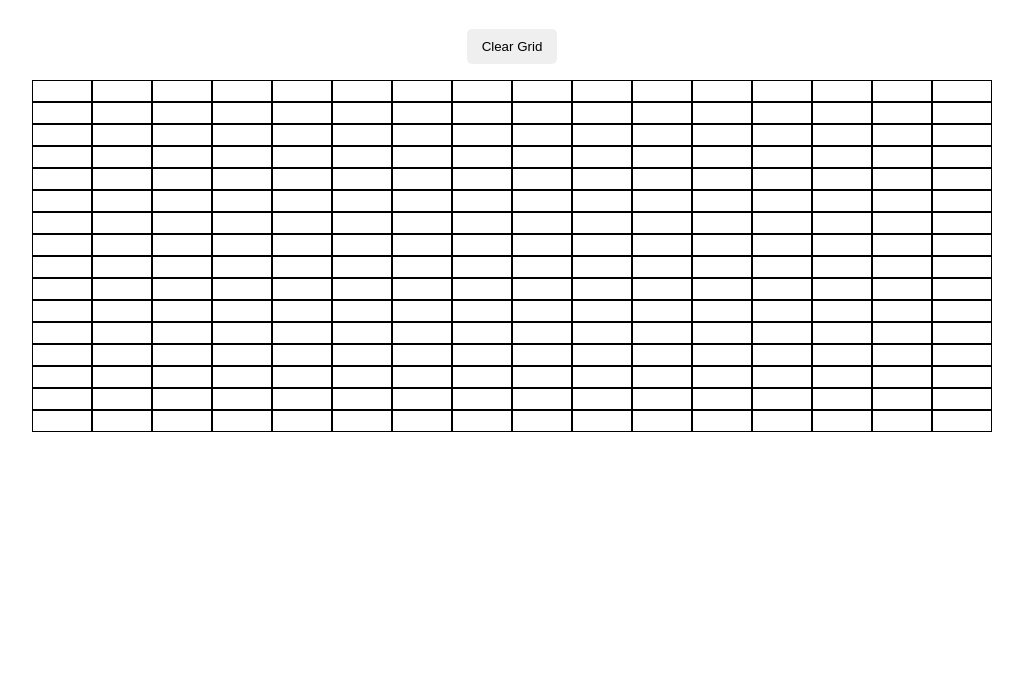
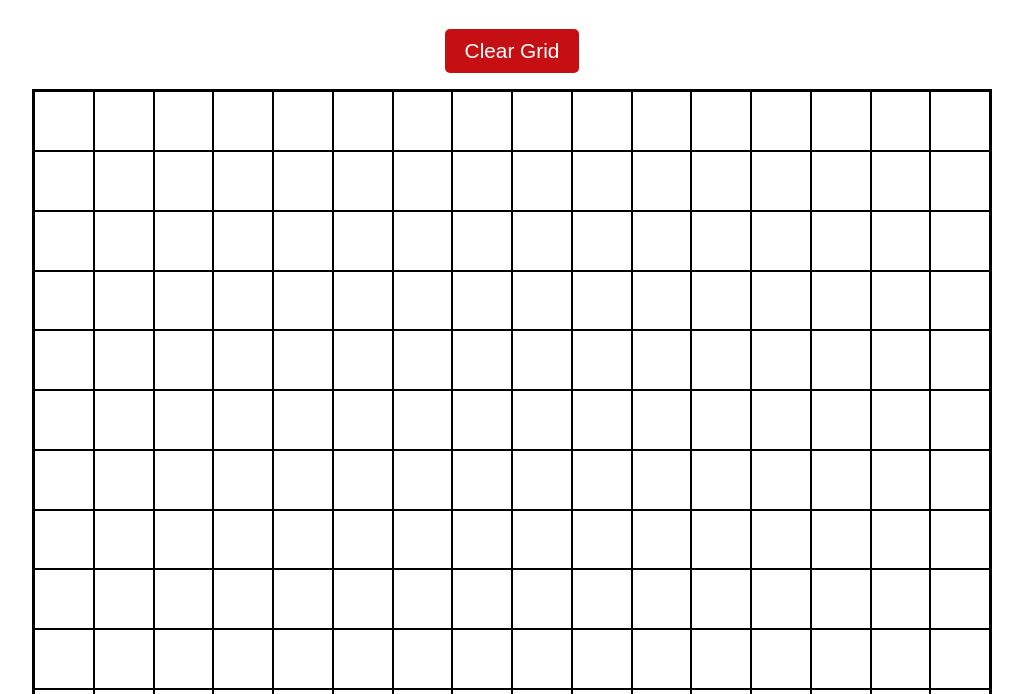
Before and after one commit to nacen-dev/odin-etch-a-sketch, a plain HTML site: page index.html in a window 1280 px wide. Shown: the part 106-800 px from the top of the page, without its empty margins (128-1151 px from the left). Drawn offline with Linux system fonts and the light colour scheme.

Commit message:
Add height to sketchpad

```diff
--- a/style.css
+++ b/style.css
@@ -31,12 +31,15 @@ body {
 
 .sketchpad {
   width: 960px;
+  height: 960px;
   display: grid;
+  border: 2px solid black;
+  max-width: 960px;
+  max-height: 960px;
 }
 
 .sketchpad div {
   border: 1px solid black;
-  padding: 10px;
 }
 
 .clear-grid-container {
@@ -46,8 +49,14 @@ body {
   margin-bottom: 1rem;
 }
 
+.clear-grid {
+  background-color: #c60f13;
+  color: #fff;
+  font-size: 1.3rem;
+}
+
 .button {
-  padding: 10px 15px;
+  padding: 10px 20px;
   border-radius: 5px;
   border: none;
   cursor: pointer;
```
